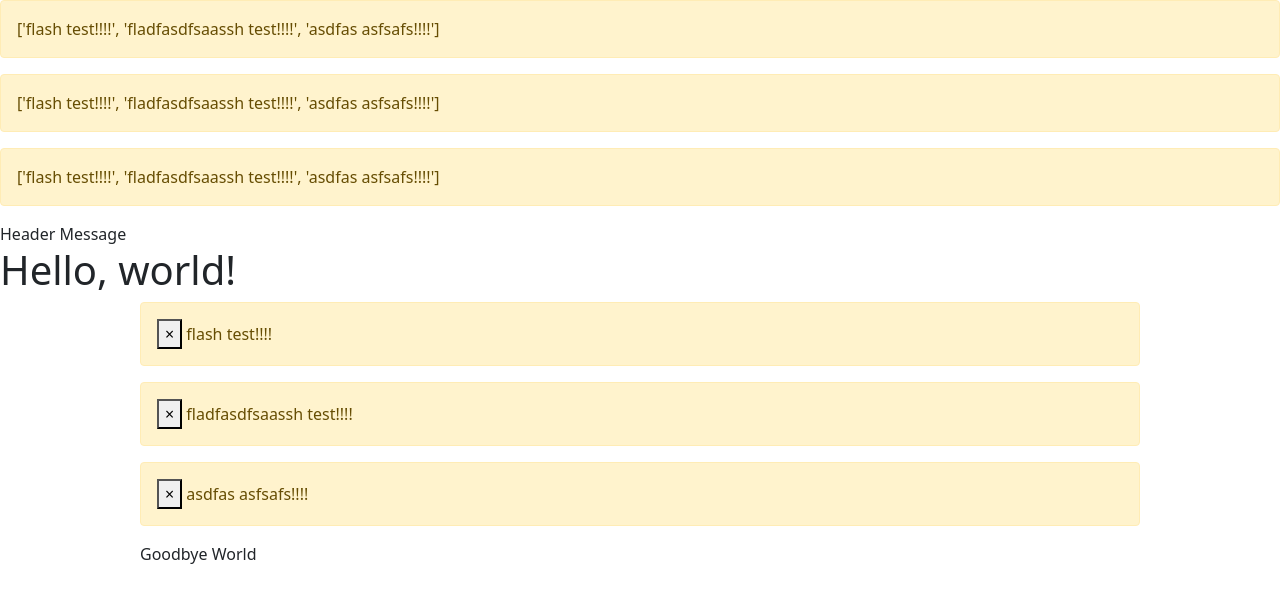
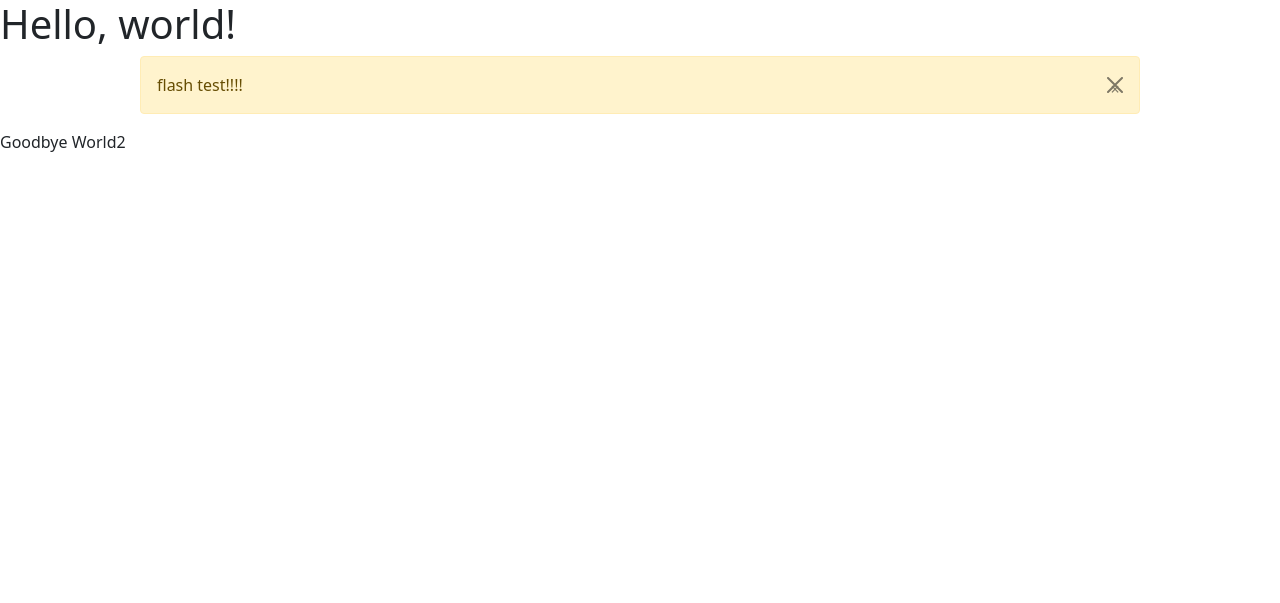
Before and after one commit to bobschicke/flash_msgs, a Flask app: page / in a window 1280 px wide. Shown: the top 603 px of the page. Run offline with Flask 2, Linux system fonts and the light colour scheme.

Commit message:
Got the btn-close working.

```diff
--- a/app.py
+++ b/app.py
@@ -7,8 +7,6 @@ app.secret_key = "My_Secret_ key"
 @app.route('/')
 def hello_world():  # put application's code here
     flash("flash test!!!!")
-    flash("fladfasdfsaassh test!!!!")
-    flash("asdfas asfsafs!!!!")
     return render_template("flash_msgs.html")
 
 
--- a/templates/flash_msgs.html
+++ b/templates/flash_msgs.html
@@ -7,45 +7,38 @@
     <meta name="viewport" content="width=device-width, initial-scale=1">
 
     <!-- Bootstrap CSS -->
-    <link href="https://cdn.jsdelivr.net/npm/bootstrap@5.1.3/dist/css/bootstrap.min.css" rel="stylesheet" integrity="sha384-1BmE4kWBq78iYhFldvKuhfTAU6auU8tT94WrHftjDbrCEXSU1oBoqyl2QvZ6jIW3" crossorigin="anonymous">
+    <link href="https://cdn.jsdelivr.net/npm/bootstrap@5.1.3/dist/css/bootstrap.min.css"
+          rel="stylesheet"
+          integrity="sha384-1BmE4kWBq78iYhFldvKuhfTAU6auU8tT94WrHftjDbrCEXSU1oBoqyl2QvZ6jIW3"
+          crossorigin="anonymous"
+    />
 
   </head>
 <header>
 
-    {% with messages = get_flashed_messages() %}
-        {% if messages %}
-            {% for message in messages %}
-                <div class="alert alert-warning alert-dismissible" role="alert">
-                    {{ messages }}
-                </div>
-            {% endfor %}
-        {% endif %}
-    {% endwith %}
-
-Header Message
 
 
 </header>
   <body>
     <h1>Hello, world!</h1>
 
-    <div class="container" style="min-height:100%; width:80%">
+    <div class="container-fluid" style="min-height:100%; width:80%">
 	{% with messages = get_flashed_messages() %}
 	  {% if messages %}
 	    {% for message in messages %}
 		  <div class="alert alert-warning alert-dismissible" role="alert">
-		  <button type="button" class="close" data-dismiss="alert" aria-label="Close"><span aria-hidden="true">×</span></button>
+		  <button type="button" class="btn-close" data-bs-dismiss="alert" aria-label="Close">
+              <span aria-hidden="true">&times;</span>
+          </button>
 			{{message}}
 		  </div>
 		{% endfor %}
 	  {% endif %}
 	{% endwith %}
-Goodbye World
+
 	{% block body %}{% endblock %}
 	</div>
-    <!-- <script src="//code.jquery.com/jquery-1.11.1.min.js"></script> -->
-	<!-- <script type="text/javascript" src="{{ url_for('static', filename='js/bootstrap.min.js') }}"></script> -->
-
+Goodbye World2
     <!-- Optional JavaScript; choose one of the two! -->
 
     <!-- Option 1: Bootstrap Bundle with Popper -->
```
